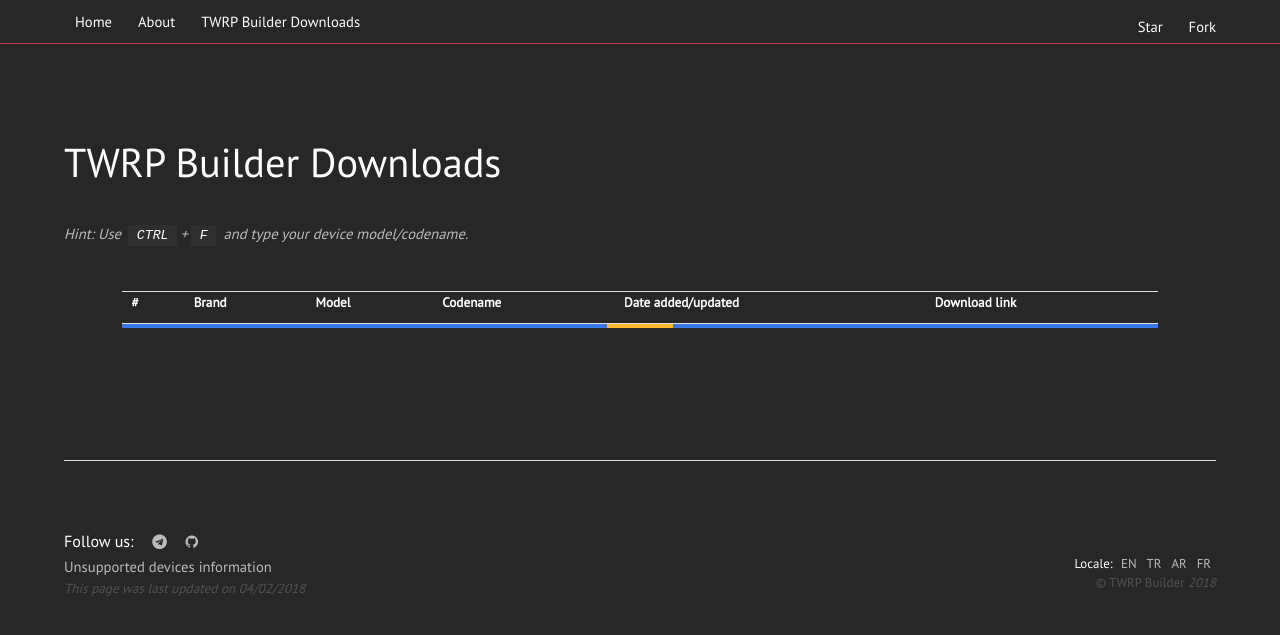
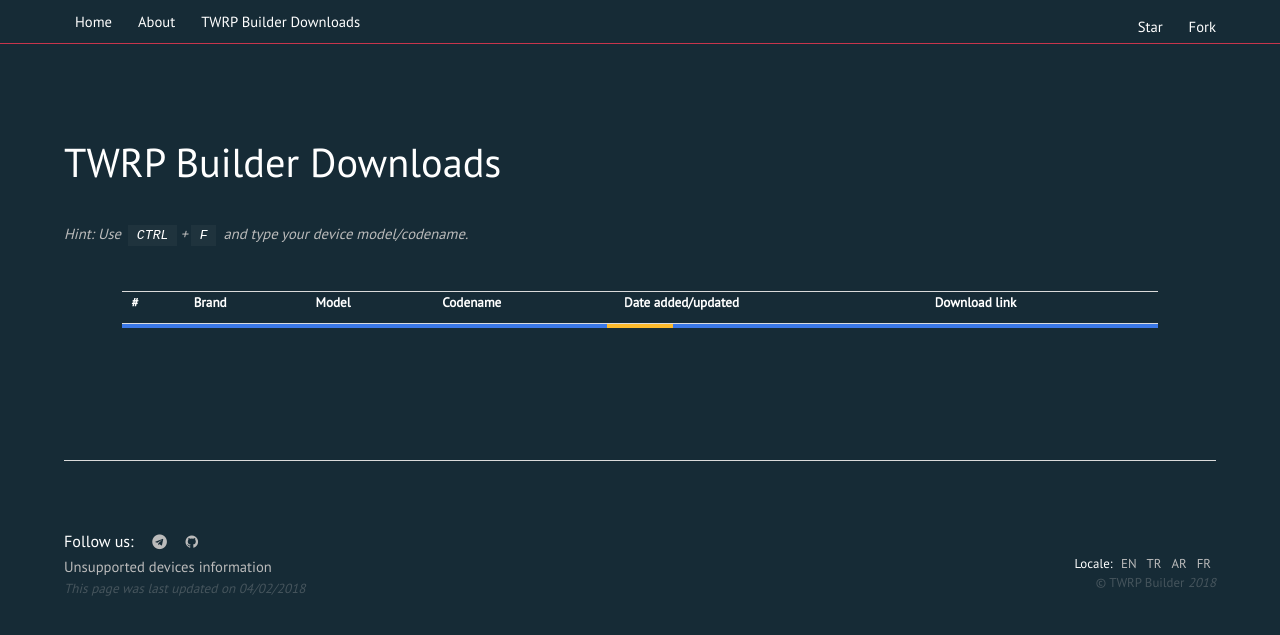
Before and after one commit to TwrpBuilder/twrpbuilder.github.io, a Jekyll site: the page built from downloads/twrp/index.md, in a window 1280 px wide. Shown: the top 635 px of the page. Built offline with Jekyll 4.4.1, drawn with Linux system fonts in a browser that asks for light colours; nearby versions of some CDN libraries; comment, search, counter and statistics services are not loaded.

Commit message:
General: Update background color
Now it's in harmony with the app

```diff
--- a/assets/css/main.css
+++ b/assets/css/main.css
@@ -16,7 +16,7 @@
 		font-size: 100%;
 		font-family: Pt Sans;
 		vertical-align: baseline;
-		background: #272727;
+		background: #162b36;
 		color: #fff;
 	}
 
```
